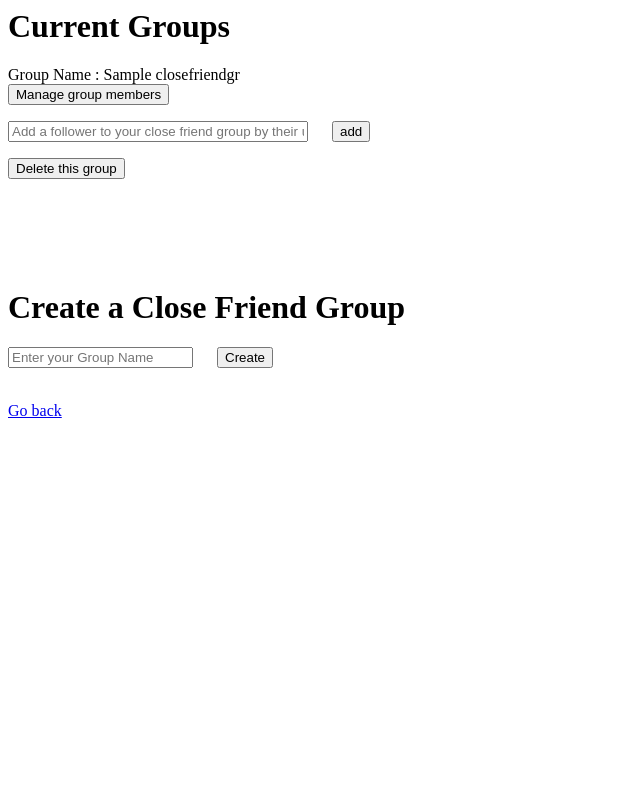
After one commit to dng1999/IntroDB_Finstagram, a Flask app: page /group in a window 1280 px wide. The commit adds this page. Shown: the whole page, without its empty margins (0-640 px from the left). Run offline with Flask 2, Linux system fonts and the light colour scheme; the visitor is signed in with stand-in values (Sample User, id 1); tables that the repository leaves empty or names only in its code hold one stand-in row (values such as "Sample post").

Commit message:
closefreindgroup done

```diff
--- a/app.py
+++ b/app.py
@@ -41,7 +41,7 @@ def home():
 @app.route("/upload", methods=["GET"])
 @login_required
 def upload():
-    query = "SELECT groupName, groupOwner FROM Belong WHERE username=%s"
+    query = "SELECT groupName FROM CloseFriendGroup WHERE groupOwner=%s"
     with connection.cursor() as cursor:
         cursor.execute(query, (session["username"]))
     data = cursor.fetchall()
@@ -117,6 +117,80 @@ def follow():
     waitlist = cursor3.fetchall()
     return render_template("follow.html", followers=follower,followees =followee,waits = waitlist)
 
+
+@app.route("/group", methods=["GET"])
+@login_required
+def group():
+    query = "SELECT * FROM CloseFriendGroup WHERE groupOwner = %s"
+    with connection.cursor() as cursor:
+        cursor.execute(query, (session["username"]))
+    myGroups = cursor.fetchall()
+    return render_template("group.html", myGroups = myGroups)
+
+@app.route("/deleteGroup/<groupName>", methods=["GET"])
+@login_required
+def deleteGroup(groupName):
+    query = "Delete FROM CloseFriendGroup WHERE groupOwner = %s AND groupName = %s"
+    with connection.cursor() as cursor:
+        cursor.execute(query, (session["username"], groupName))
+    return redirect(url_for('group'))
+
+@app.route("/addToGroup/<groupName>", methods=["POST"])
+@login_required
+def addToGroup(groupName):
+    if request.form:
+        requestData = request.form
+        user = requestData["add"]
+        with connection.cursor() as cursor:
+            query = "SELECT * FROM Follow WHERE followerUserName = %s AND followeeUserName = %s AND acceptedFollow = 1"
+            cursor.execute(query, (user, session["username"]))
+        result = cursor.fetchone()
+        if result is None:
+            message = "Cannot find this user from your follower, addingfail!"
+            return render_template("group.html", message=message)
+        try:
+            with connection.cursor() as cursor:
+                query = "INSERT INTO Belong (username, groupName, groupOwner) VALUES (%s, %s, %s)"
+                cursor.execute(query, (user, groupName, session["username"]))
+        except pymysql.err.IntegrityError:
+            message = "You already have %s in this group!" % (user)
+            return render_template("group.html", message=message)
+
+        message = "Successed in adding this person in this group!"
+        return render_template("group.html", message=message)
+
+@app.route("/createGroup", methods=["POST"])
+@login_required
+def createGroup():
+    if request.form:
+        requestData = request.form
+        groupName = requestData["groupName"]
+        try:
+            with connection.cursor() as cursor:
+                query = "INSERT INTO CloseFriendGroup (groupName, groupOwner) VALUES (%s, %s)"
+                cursor.execute(query, (groupName, session["username"]))
+        except pymysql.err.IntegrityError:
+            message = "You already have a group named %s!" % (groupName)
+            return render_template("group.html", message=message)
+
+        return redirect(url_for("group"))
+
+@app.route("/manageGroup/<groupName>", methods=["GET"])
+@login_required
+def manageGroup(groupName):
+    query = "SELECT username FROM Belong WHERE groupName = %s AND groupOwner = %s "
+    with connection.cursor() as cursor:
+        cursor.execute(query, (groupName, session["username"]))
+    mems = cursor.fetchall()
+    return render_template("manageGroup.html", mems = mems, groupName = groupName)
+
+@app.route("/removeMember/<groupName>/<mem>", methods=["GET"])
+@login_required
+def removeMember(groupName,mem):
+    query = "Delete FROM Belong WHERE groupOwner = %s AND groupName = %s AND username = %s"
+    with connection.cursor() as cursor:
+        cursor.execute(query, (session["username"], groupName, mem))
+    return redirect(url_for('manageGroup',groupName = groupName))
 
 
 @app.route("/login", methods=["GET"])
@@ -212,12 +286,11 @@ def upload_image():
             with connection.cursor() as cursor:
                 cursor.execute(query, (userName, time.strftime('%Y-%m-%d %H:%M:%S'), image_name, caption, allFollower))
         else:
-            result = display.split(",")
-            groupName = result[0].split(":")[1]
-            groupOwner = result[1].split(":")[1]
+            result = display.split(":")
+            groupName = result[1]
             query = "INSERT INTO Photo (photoOwner, timestamp, filePath, caption, allFollowers, groupName, groupOwner) VALUES (%s, %s, %s, %s, %s, %s, %s)"
             with connection.cursor() as cursor:
-                cursor.execute(query, (userName, time.strftime('%Y-%m-%d %H:%M:%S'), image_name, caption, allFollower,groupName, groupOwner))
+                cursor.execute(query, (userName, time.strftime('%Y-%m-%d %H:%M:%S'), image_name, caption, allFollower,groupName, session["username"]))
 
         message = "Image has been successfully uploaded."
 
@@ -323,11 +396,6 @@ def deleteComment(photoID, commentID):
         cursor.execute(query, (commentID))
 
     return redirect(url_for('editComment', photoID=photoID))
-
-
-
-
-
 
 
 @app.route('/editImage/<photoID>',methods = ["GET"])
--- /dev/null
+++ b/templates/group.html
@@ -0,0 +1,57 @@
+<html>
+    <head>
+        <title> Close Friend Groups</title>
+    </head>
+    <body>
+        <h1>Current Groups</h1>
+            <div name = "currentGroups">
+              {% for myGroup in myGroups %}
+                {{"Group Name : " + myGroup.groupName}}
+
+
+                <form action="/manageGroup/{{myGroup.groupName}}" method="get">
+                    <input type="submit" value = "Manage group members">
+
+
+                </form>
+
+                <form action="/addToGroup/{{myGroup.groupName}}" method="post">
+                    <input type="text" name = "add" placeholder="Add a follower to your close friend group by their user id" style="width: 300px">
+                    &emsp;
+                    <input type="submit" value = "add">
+
+
+                </form>
+
+
+                <form action="/deleteGroup/{{myGroup.groupName}}" method="get">
+                    <input type="submit" value="Delete this group">
+                </form>
+               {% endfor %}
+               <br>
+
+                <br>
+            </div>
+
+        <br>
+
+
+        {% if message %}
+            {{ message }}
+        {% endif %}
+        <br>
+
+        <h1> Create a Close Friend Group</h1>
+        <form action="/createGroup" method="post">
+            <input type= "text" name ="groupName" placeholder="Enter your Group Name">
+            &emsp;
+            <input type="submit" value="Create">
+
+
+        </form>
+
+
+        <br>
+        <a href="/">Go back</a>
+    </body>
+</html>
--- a/templates/home.html
+++ b/templates/home.html
@@ -10,6 +10,7 @@
                 <li><a href="/upload">Upload an Image</a></li>
                 <li><a href="/settings">Settings</a></li>
                 <li><a href="/follow">Followers & Followees</a></li>
+                <li><a href="/group">Close Friend Group</a></li>
                 <li><a href="/tag">Manage Tags</a></li>
                 <li><a href="/logout">Logout</a></li>
             </ul>
--- a/templates/upload.html
+++ b/templates/upload.html
@@ -15,7 +15,7 @@
                 <option name = "All Followers" SELECTED>All Followers</option>
                 {% for group in groups%}
 
-                <option name = "group">Group:{{group.groupName}},Group Owner:{{group.groupOwner}}</option>"
+                <option name = "group">Group:{{group.groupName}}</option>"
                 {% endfor %}
                 </select>
                 <br/>
```
Also changed, not shown: templates/closeFriendGroup.html (deleted, +0 -70 lines), templates/manageGroup.html (added, +22 -0 lines), 1 other file.
